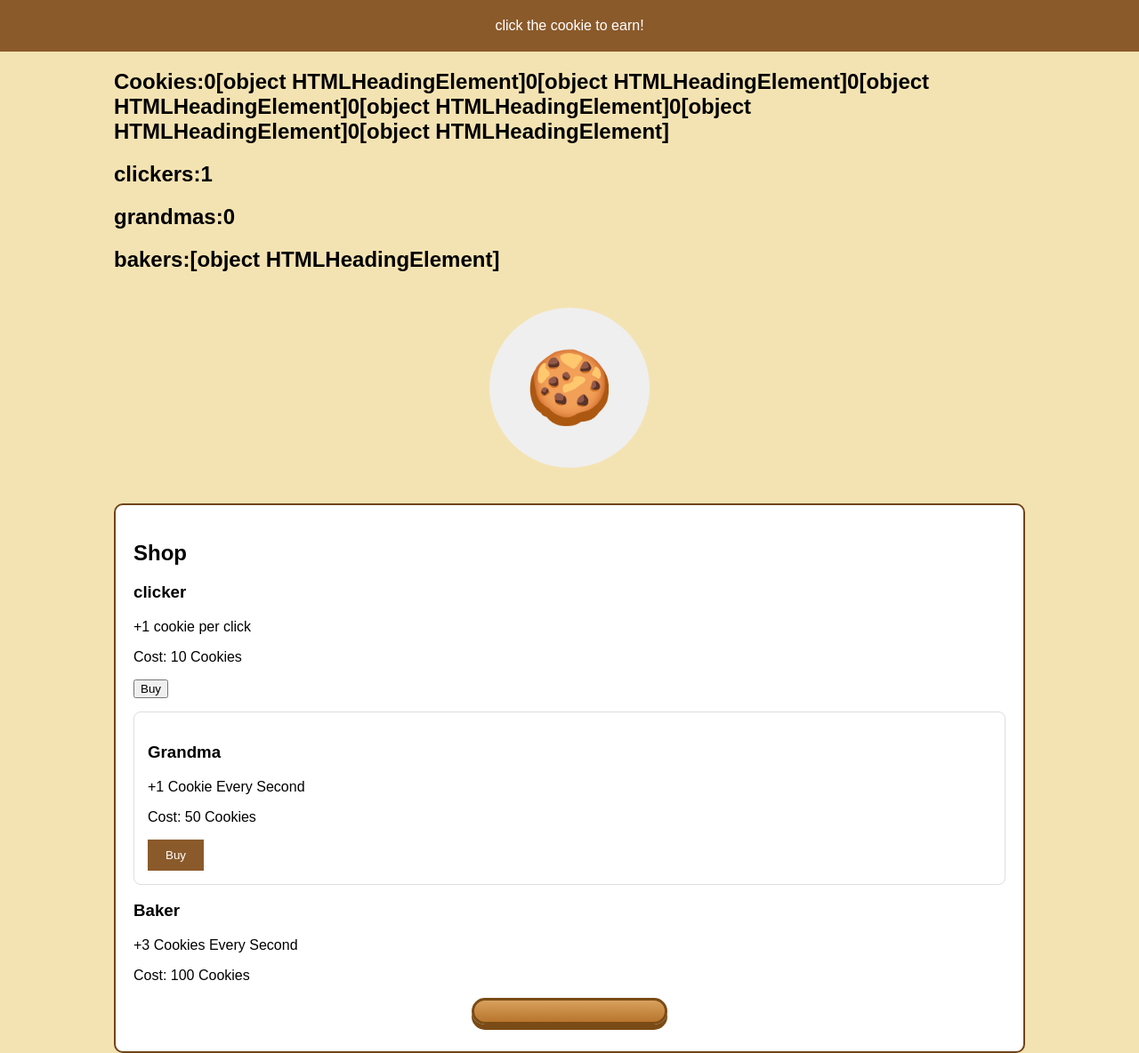
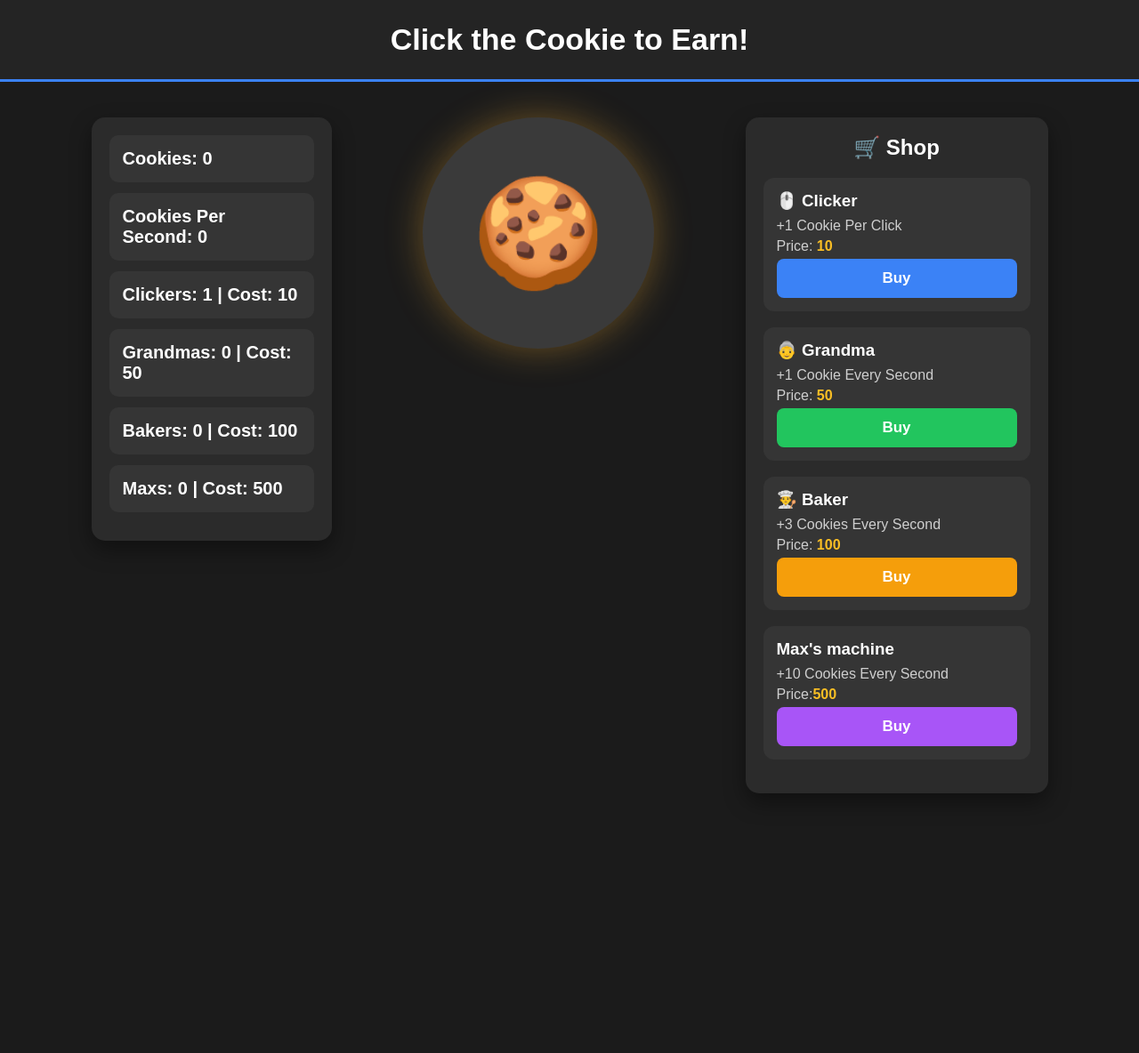
Before and after one commit to plt48member/cookie, a Flask app: page / in a window 1280 px wide. Shown: the whole page at 89% size. After the commit the page ends 892 px from the top, so only its background shows below. Run offline with Flask 3, Linux system fonts and the light colour scheme.

Commit message:
second release

```diff
--- a/static/click.js
+++ b/static/click.js
@@ -1,75 +1,158 @@
-const cookieBtn = document.getElementById("cookie")
-const cookieLabel = document.getElementById("cookies")
+const cookieBtn = document.getElementById("cookie");
+const cookieLabel = document.getElementById("cookies");
 
-const clickerBtn = document.getElementById("buy-cursor")
-const clickerLabel = document.getElementById("clickers")
+const clickerBtn = document.getElementById("buy-cursor");
+const clickerLabel = document.getElementById("clickers");
 
-const grandmaLabel = document.getElementById("grandmas")
-const grandmaBtn = document.getElementById("buy-grandma")
+const grandmaLabel = document.getElementById("grandmas");
+const grandmaBtn = document.getElementById("buy-grandma");
 
-const bakerLabel = document.getElementById("bakers")
-const bakerBtn = document.getElementById("buy-baker")
+const bakerLabel = document.getElementById("bakers");
+const bakerBtn = document.getElementById("buy-baker");
 
-let cookies = 0
-let clickers = 1
-let grandmas = 0
-let baker = 0
+const maxLabel = document.getElementById("maxs")
+const maxBtn = document.getElementById("buy-maxs")
+
+const clickerPriceLabel = document.getElementById("clickerPrice");
+const grandmaPriceLabel = document.getElementById("grandmaPrice");
+const bakerPriceLabel = document.getElementById("bakerPrice");
+const maxPriceLabel = document.getElementById("maxsPrice");
+const cpsLabel = document.getElementById("cps");
+
+
+
+let cookies = 0;
+
+let clickers = 1;
+let grandmas = 0;
+let bakers = 0;
+let maxs = 0;
+
+
+let clickerPrice = 10;
+let grandmaPrice = 50;
+let bakerPrice = 100;
+let maxsPrice = 500;
+
+
+let cps = 0;
 
 function updateLabels() {
-    cookieLabel.innerHTML = "Cookies:" + cookies
-    clickerLabel.innerHTML = "clickers:" + clickers
-    grandmaLabel.innerHTML = "grandmas:" +  grandmas
-    bakerLabel.innerHTML = "bakers:" + bakers
-}
 
-updateLabels()
+   cps = grandmas + (bakers * 3) + (maxs * 10);
 
-cookieBtn.onclick = function(){
-    cookies = cookies+clickers
-    updateLabels()
+    cookieLabel.innerHTML = "Cookies: " + Math.floor(cookies);
 
-    console.log("you have clicked the cookie")
-    console.log(cookies)
+    clickerLabel.innerHTML =
+        "Clickers: " + clickers + " | Cost: " + clickerPrice;
+
+    grandmaLabel.innerHTML =
+        "Grandmas: " + grandmas + " | Cost: " + grandmaPrice;
+
+    bakerLabel.innerHTML =
+        "Bakers: " + bakers + " | Cost: " + bakerPrice;
+
+        maxLabel.innerHTML =
+        "Maxs: " + maxs + " | Cost: " + maxsPrice;
+
+
+    clickerPriceLabel.innerHTML = clickerPrice;
+    grandmaPriceLabel.innerHTML = grandmaPrice;
+    bakerPriceLabel.innerHTML = bakerPrice;
+    maxPriceLabel.innerHTML = maxsPrice;
+
+    cpsLabel.innerHTML = "Cookies Per Second: " + cps;
+
 
 }
 
-cookieLabel.onclick = function(){
+updateLabels();
 
-    console.log("+1 cookie")
+// Click Cookie
+
+cookieBtn.onclick = function () {
+
+    cookies += clickers;
+
+    updateLabels();
+
+};
+
+// Buy Clicker
+
+clickerBtn.onclick = function () {
+
+    if (cookies >= clickerPrice) {
+
+        cookies -= clickerPrice;
+
+        clickers++;
+
+        clickerPrice = Math.round(clickerPrice * 1.15);
+
+        updateLabels();
+
+    }
+
+};
+
+// Buy Grandma
+
+grandmaBtn.onclick = function () {
+
+    if (cookies >= grandmaPrice) {
+
+        cookies -= grandmaPrice;
+
+        grandmas++;
+
+        grandmaPrice = Math.round(grandmaPrice * 1.15);
+
+        updateLabels();
+
+    }
+
+};
+
+// Buy Baker
+
+bakerBtn.onclick = function () {
+
+    if (cookies >= bakerPrice) {
+
+        cookies -= bakerPrice;
+
+        bakers++;
+
+        bakerPrice = Math.round(bakerPrice * 1.15);
+
+        updateLabels();
+
+    }
+
+};
+
+
+maxBtn.onclick = function(){
+     if (cookies >= maxsPrice) {
+
+        cookies -= maxsPrice;
+
+        maxs++;
+
+        maxsPrice = Math.round(maxsPrice * 1.15);
+
+        updateLabels();
+
+    }
 }
 
-clickerBtn.onclick = function(){
-  if (cookies >= 10) {
-    cookies = cookies -10;
-    clickers++;
-    updateLabels();
-}
-}
-
-grandmaBtn.onclick = function(){
-  if (cookies >= 50) {
-    cookies = cookies - 50;
-    grandmas++;
-    updateLabels();
-}
-}
+// Automatic Cookies
 
 setInterval(function () {
-    cookies = cookies + grandmas
-    updateLabels()
-}, 1000);
 
+    cookies += cps;
 
+    updateLabels();
 
-
-bakerBtn.onclick = function (){
-    if(cookies >= 100)
-        cookies = cookies - 100
-    bakers++;
-    updateLabels()
-}
-
-setInterval(function () {
-    cookies = cookies + bakers
-    updateLabels()
-}, 1000);
+},1000);
--- a/static/style.css
+++ b/static/style.css
@@ -1,130 +1,292 @@
-/* ---------- Page ---------- */
 
-body {
-    background-color: #f4e3b2;
-    font-family: Arial, sans-serif;
-    margin: 0;
+
+*{
+    margin:0;
+    padding:0;
+    box-sizing:border-box;
 }
 
-/* ---------- Header ---------- */
+body{
 
-header {
-    background-color: #8b5a2b;
-    color: white;
-    text-align: center;
-    padding: 20px;
-}
+    font-family:Arial,Helvetica,sans-serif;
 
-/* ---------- Main ---------- */
+    background:#1b1b1b;
 
-main {
-    width: 80%;
-    margin: auto;
-}
+    color:white;
 
-/* ---------- Score ---------- */
-
-#score-box {
-    text-align: center;
-    margin-top: 30px;
-}
-
-#score {
-    font-size: 50px;
-    font-weight: bold;
-    color: #8b5a2b;
-}
-
-/* ---------- Cookie ---------- */
-
-#cookie-area {
-    text-align: center;
-    margin: 40px;
-}
-
-#cookie {
-    width: 180px;
-    height: 180px;
-    font-size: 80px;
-
-    border: none;
-    border-radius: 50%;
-    cursor: pointer;
 }
 
 
 
-#cookie:active {
-    transform: scale(0.95);
-}
+header{
 
-/* ---------- Shop ---------- */
+    background:#242424;
 
-#shop {
-    background-color: white;
-    border: 2px solid #cccccc;
-    border-radius: 10px;
-    padding: 20px;
-    margin-top: 40px;
-    border-color:#6f4518;
+    padding:25px;
+
+    font-size:34px;
+
+    font-weight:bold;
+
+    text-align:center;
+
+    border-bottom:3px solid #3b82f6;
 
 }
 
-#buy-button{
-border:2px solid chocolate;
-border-radius: 8px;
-padding:15px;
-margin-top:15px;
-background-color: #6f4518;
+
+
+main{
+
+    display:flex;
+
+    justify-content:space-evenly;
+
+    align-items:flex-start;
+
+    padding:40px;
+
+    gap:40px;
+
+}
+
+
+#stats{
+
+    width:270px;
+
+    background:#2b2b2b;
+
+    border-radius:15px;
+
+    padding:20px;
+
+    box-shadow:0 10px 25px rgba(0,0,0,.4);
+
+}
+
+#stats h2,
+#stats h3{
+
+    background:#353535;
+
+    padding:15px;
+
+    border-radius:10px;
+
+    margin-bottom:12px;
+
+    font-size:20px;
+
+    transition:.2s;
+
+}
+
+#stats h2:hover,
+#stats h3:hover{
+
+    background:#3b82f6;
+
+}
 
 
 
+#cookie-area{
+
+    display:flex;
+
+    justify-content:center;
+
+    align-items:center;
 
 }
-/* ---------- Upgrade Boxes ---------- */
 
-.upgrade {
-    border: 1px solid #dddddd;
-    border-radius: 8px;
-    padding: 15px;
-    margin-top: 15px;
+#cookie{
+
+    width:260px;
+
+    height:260px;
+
+    border:none;
+
+    border-radius:50%;
+
+    background:#3a3a3a;
+
+    font-size:120px;
+
+    cursor:pointer;
+
+    transition:.15s;
+
+    box-shadow:0 0 40px rgba(255,180,50,.35);
+
 }
 
-.upgrade button {
-    background-color: #8b5a2b;
-    color: white;
-    border: none;
-    padding: 10px 20px;
-    cursor: pointer;
+#cookie:hover{
+
+    transform:scale(1.08);
+
 }
 
-.upgrade button:hover {
-    background-color: #6f4518;
+#cookie:active{
+
+    transform:scale(.94);
+
 }
 
-#buy-baker {
-    background: linear-gradient(to bottom, #d8a15d, #b8752d);
-    color: white;
-    border: 3px solid #7a4b16;
-    border-radius: 15px;
-    padding: 12px 20px;
-    font-size: 18px;
-    font-weight: bold;
-    cursor: pointer;
-    transition: 0.2s ease;
-    box-shadow: 0 6px 0 #7a4b16;
-    width: 220px;
-    margin: 10px auto;
-    display: block;
+
+
+#shop{
+
+    width:340px;
+
+    background:#2b2b2b;
+
+    border-radius:15px;
+
+    padding:20px;
+
+    box-shadow:0 10px 25px rgba(0,0,0,.4);
+
 }
 
-#buy-baker:hover {
-    background: linear-gradient(to bottom, #e6b87a, #c98b46);
-    transform: translateY(-2px);
-    box-shadow: 0 8px 0 #7a4b16;
+#shop h2{
+
+    text-align:center;
+
+    margin-bottom:20px;
+
 }
 
-#buy-baker:active {
-    transform: translateY(4px);
-    box-shadow: 0 2px 0 #7a4b16;
+
+.upgrade{
+
+    background:#353535;
+
+    border-radius:12px;
+
+    padding:15px;
+
+    margin-bottom:18px;
+
+    transition:.2s;
+
 }
+
+.upgrade:hover{
+
+    transform:translateY(-5px);
+
+    background:#424242;
+
+}
+
+.upgrade h3{
+
+    margin-bottom:8px;
+
+    color:#ffffff;
+
+}
+
+.upgrade p{
+
+    color:#cfcfcf;
+
+    margin:5px 0;
+
+}
+
+
+
+button{
+
+    width:100%;
+
+    padding:12px;
+
+    border:none;
+
+    border-radius:8px;
+
+    color:white;
+
+    font-size:17px;
+
+    font-weight:bold;
+
+    cursor:pointer;
+
+    transition:.2s;
+
+}
+
+#buy-cursor{
+
+    background:#3b82f6;
+
+}
+
+#buy-grandma{
+
+    background:#22c55e;
+
+}
+
+#buy-baker{
+
+    background:#f59e0b;
+
+}
+
+#buy-maxs{
+
+    background:#a855f7;
+
+}
+
+button:hover{
+
+    filter:brightness(110%);
+
+}
+
+button:active{
+
+    transform:scale(.97);
+
+}
+
+
+
+#clickerPrice,
+#grandmaPrice,
+#bakerPrice,
+#maxsPrice{
+
+    color:#fbbf24;
+
+    font-weight:bold;
+
+}
+
+
+@media(max-width:1000px){
+
+main{
+
+flex-direction:column;
+
+align-items:center;
+
+}
+
+#stats,
+#shop{
+
+width:90%;
+
+}
+
+}
--- a/templates/index.html
+++ b/templates/index.html
@@ -1,62 +1,75 @@
-<html>
-     <link rel="stylesheet" href="/static/style.css">
-    <head>
-        <title>cookie clicker</title>
-    </head>
+<!DOCTYPE html>
+<html lang="en">
 
-    <body>
-        <header>click the cookie to earn!</header>
+<head>
+    <meta charset="UTF-8">
+    <meta name="viewport" content="width=device-width, initial-scale=1.0">
+    <title>Cookie Clicker</title>
+    <link rel="stylesheet" href="/static/style.css">
+</head>
 
-        <main>
-            <section>
-                <h2 id="cookies">Cookies:</h2>
-                <h2 id="clickers">Clickers:</h2>
-                <h2 id="grandmas">Grandmas:</h2>
-                <h2 id="bakers">Bakers:</h2>
+<body>
 
+    <header>
+        Click the Cookie to Earn!
+    </header>
+
+    <main>
+
+        <!-- Stats -->
+        <section id="stats">
+            <h2 id="cookies">Cookies: 0</h2>
+            <h3 id="cps">Cookies Per Second: 0</h3>
+            <h2 id="clickers">Clickers: 1</h2>
+            <h2 id="grandmas">Grandmas: 0</h2>
+            <h2 id="bakers">Bakers: 0</h2>
+            <h2 id="maxs">Maxs:0</h2>
         </section>
 
+        <!-- Cookie -->
         <section id="cookie-area">
-                <button id="cookie">🍪</button>
+            <button id="cookie">🍪</button>
         </section>
 
+        <!-- Shop -->
         <section id="shop">
-            <h2>Shop</h2>
 
-            <div class="upgrades">
-                <h3>clicker</h3>
-                <p>+1 cookie per click</p>
-                <p>Cost: 10 Cookies</p>
+            <h2>🛒 Shop</h2>
+
+            <div class="upgrade">
+                <h3>🖱️ Clicker</h3>
+                <p>+1 Cookie Per Click</p>
+                <p>Price: <span id="clickerPrice">10</span></p>
                 <button id="buy-cursor">Buy</button>
             </div>
 
             <div class="upgrade">
-                <h3>Grandma</h3>
+                <h3>👵 Grandma</h3>
                 <p>+1 Cookie Every Second</p>
-                <p>Cost: 50 Cookies</p>
+                <p>Price: <span id="grandmaPrice">50</span></p>
                 <button id="buy-grandma">Buy</button>
             </div>
 
-            <div class="bakerUpgrade">
-                <h3>Baker</h3>
+            <div class="upgrade">
+                <h3>👨‍🍳 Baker</h3>
                 <p>+3 Cookies Every Second</p>
-                <p>Cost: 100 Cookies</p>
-                <button id="buy-baker"></button>
-
-
-
+                <p>Price: <span id="bakerPrice">100</span></p>
+                <button id="buy-baker">Buy</button>
             </div>
 
+            <div class="upgrade">
+                <h3>Max's machine</h3>
+                <p>+10 Cookies Every Second</p>
+                <p>Price:<span id="maxsPrice">500</span></p>
+                <button id="buy-maxs">Buy</button>
+            </div>
 
         </section>
 
-
-
-
     </main>
 
+    <script src="/static/click.js"></script>
 
-    <script src="/static/click.js"></script>
 </body>
 
 </html>
```
